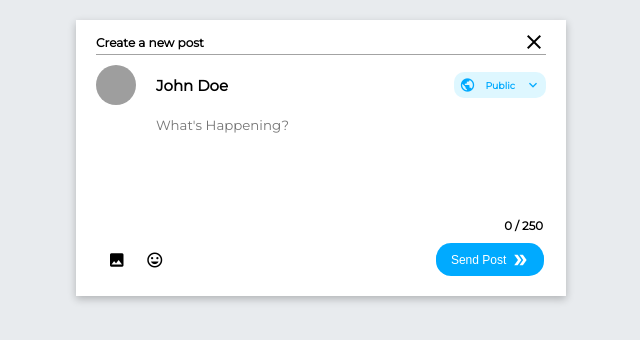
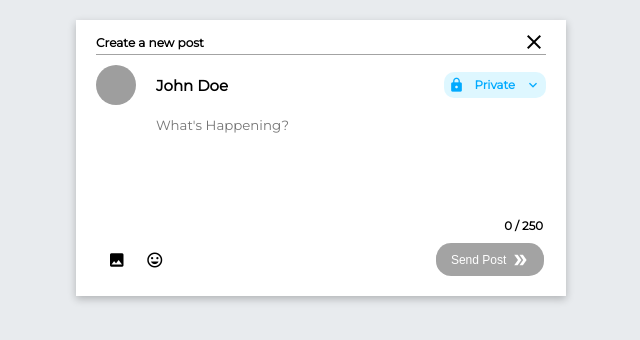
Before and after one commit to ark2002/ark2002-oct-10, a React (Create React App) app: page / in a window 1280 px wide. Shown: the top 340 px of the page, without its empty margins (319-959 px from the left). Built offline with nearby package versions, Linux system fonts and the light colour scheme; grey boxes are pictures that could not be loaded.

Commit message:
refactor : added VisibilityModal

```diff
--- a/src/front-end/components/PostModal/PostModal.css
+++ b/src/front-end/components/PostModal/PostModal.css
@@ -1,16 +1,17 @@
-.post-model__container {
+.post-modal__container {
+    position: relative;
     width: 45rem;
     background-color: var(--background-color-light2);
     box-shadow: #0000003d 0px 3px 8px;
     padding: 1rem 2rem;
 }
 
-.post-model__top {
+.post-modal__top {
     width: 100%;
     border-bottom: 1px solid var(--text-color-light2);
 }
 
-.post-model__title {
+.post-modal__title {
     font-size: 1.2rem;
 }
 
@@ -23,7 +24,7 @@
     color: var(--accent-color);
 }
 
-.post-model__details {
+.post-modal__details {
     width: 100%;
     padding: 1rem 0;
     gap: 2rem;
@@ -37,7 +38,6 @@
 .post__visibility-dropdown {
     margin-left: auto;
     gap: 1rem;
-    font-size: 0.8rem;
     color: var(--accent-color);
     border-radius: 1rem;
     padding: 5px;
@@ -50,13 +50,13 @@
     font-size: 1.6rem;
 }
 
-.post__model-input {
+.post__modal-input {
     width: 86%;
     margin-left: 6rem;
     align-self: flex-start;
 }
 
-.post__model-textarea {
+.post__modal-textarea {
     width: 100%;
     height: 10rem;
     outline: none;
@@ -65,11 +65,11 @@
     font-family: var(--primary-font-family);
 }
 
-.post__model-counter {
+.post__modal-counter {
     align-self: flex-end;
 }
 
-.post__model-choices {
+.post__modal-choices {
     width: 97%;
     padding: 1rem 0 1rem 1rem;
     gap: 2rem;
@@ -87,7 +87,7 @@
     color: var(--accent-color);
 }
 
-.post__model-postbtn {
+.post__modal-postbtn {
     margin-left: auto;
     padding: 0.75rem 1.5rem;
     font-size: 1.2rem;
@@ -98,3 +98,19 @@
     color: var(--background-color-light2);
     cursor: pointer;
 }
+
+.counter--count {
+    color: var(--accent-color);
+}
+
+.counter--warn {
+    color: #ffc400;
+}
+
+.counter--error {
+    color: #ff0000;
+}
+
+.postbtn--disabled {
+    background-color: var(--text-color-light2);
+}
--- a/src/front-end/components/PostModal/PostModal.js
+++ b/src/front-end/components/PostModal/PostModal.js
@@ -1,36 +1,56 @@
-import { useState } from "react";
+import { useRef, useState } from "react";
+import { useOnClickOutside } from "../../hooks/onClickOutsideHook";
+import { VisibilityModal } from "../VisibilityModal/VisibilityModal";
 import "./PostModal.css";
 
 const PostModal = () => {
   const [wordCount, setWordCount] = useState(0);
+  const [isVisiblityModal, setIsVisiblityModal] = useState(false);
+  const [visiblity, setVisiblity] = useState("private");
+  const ref = useRef();
+
+  useOnClickOutside(ref, () => setIsVisiblityModal(false));
 
   return (
-    <div className="post-model__container flex__column-center">
-      <div className="post-model__top flex__row-center">
-        <h3 className="post-model__title">Create a new post</h3>
+    <div className="post-modal__container flex__column-center">
+      <div className="post-modal__top flex__row-center">
+        <h3 className="post-modal__title">Create a new post</h3>
         <span className="material-icons close__btn">close</span>
       </div>
-      <div className="post-model__details flex__row-center">
+      <div className="post-modal__details flex__row-center">
         <img
           src="https://picsum.photos/100"
           alt="user-profile-img"
           className="user__profile-img"
         />
         <h2 className="user__profile-name">John Doe</h2>
-        <div className="post__visibility-dropdown flex__row-center">
-          <span className="material-icons public__icon">public</span>
-          <h3 className="post__visiblity-selected">Public</h3>
+        <div
+          className="post__visibility-dropdown flex__row-center"
+          onClick={() => setIsVisiblityModal(!isVisiblityModal)}
+          ref={ref}
+        >
+          <span className="material-icons public__icon">
+            {visiblity === "public" ? "public" : "lock"}
+          </span>
+          <h3 className="post__visiblity-selected">
+            {visiblity === "public" ? "Public" : "Private"}
+          </h3>
           <span className="expand__btn material-icons">expand_more</span>
+          <VisibilityModal
+            visiblity={visiblity}
+            setVisiblity={setVisiblity}
+            isVisiblityModal={isVisiblityModal}
+          />
         </div>
       </div>
-      <div className="post__model-input flex__column-center">
+      <div className="post__modal-input flex__column-center">
         <textarea
-          className="post__model-textarea"
+          className="post__modal-textarea"
           placeholder="What's Happening?"
           onChange={(e) => setWordCount(e.target.value.length)}
         />
         <h3
-          className={`post__model-counter ${
+          className={`post__modal-counter ${
             wordCount > 250
               ? `counter--error`
               : wordCount >= 240
@@ -43,11 +63,11 @@ const PostModal = () => {
           {wordCount} / 250
         </h3>
       </div>
-      <div className="post__model-choices flex__row-center">
+      <div className="post__modal-choices flex__row-center">
         <span className="material-icons add-image__btn">image</span>
         <span className="material-icons add-emoji__btn">mood</span>
         <button
-          className={`post__model-postbtn flex__row-center ${
+          className={`post__modal-postbtn flex__row-center ${
             wordCount < 1 || wordCount > 250 ? `postbtn--disabled` : ``
           }`}
           disabled={wordCount < 1 || wordCount > 250}
```
